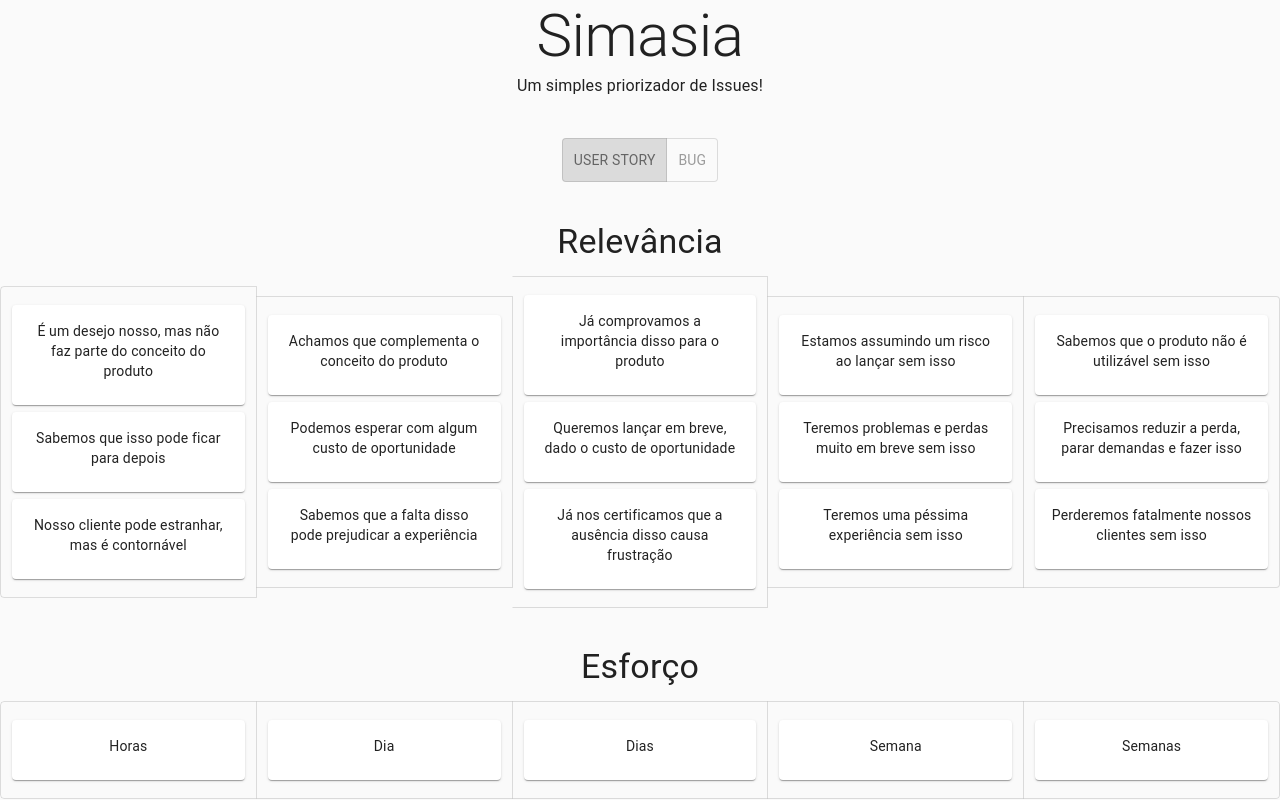
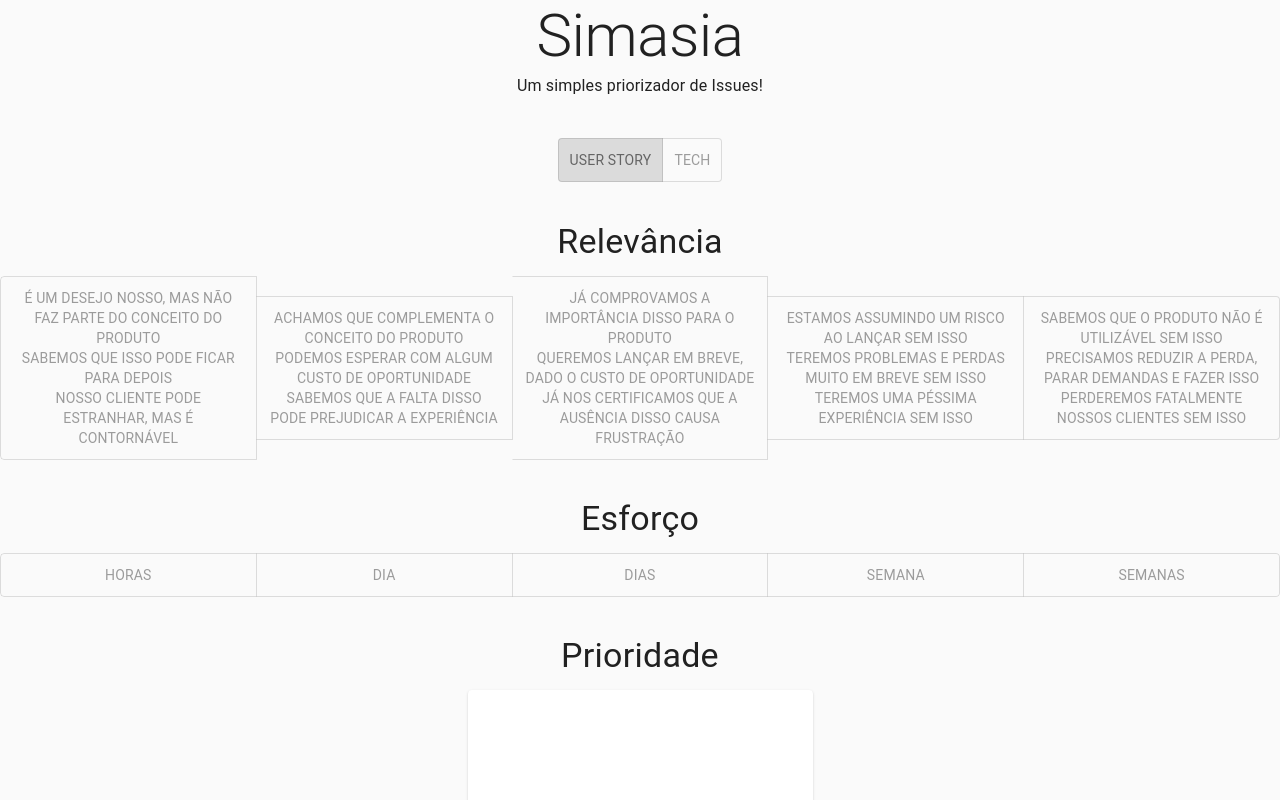
Before and after one commit to yvanfreitas/simasia-app, a React (Create React App) app: page / in a window 1280 px wide. Shown: the top 800 px of the page. Built offline with nearby package versions, Linux system fonts and the light colour scheme.

Commit message:
feat: turning variables dynamic

```diff
--- a/src/App.js
+++ b/src/App.js
@@ -50,35 +50,59 @@ function App() {
 		[prefersDarkMode],
 	);
 
-	const [value, setValue] = React.useState('0');
-
-	const handleValue = (event, newValue) => {
-		setValue(newValue);
-		calc(size,newValue);
-	};
-
-	const [size, setSize] = React.useState('0');
-
-	const handleSize = (event, newSize) => {
-		setSize(newSize);
-		calc(newSize,value);
-	};
-
 	const [kind, setKind] = React.useState(framework[0]);
-
 	const handleKind = (event, newKind) => {
-		setSize(0);
-		setValue(0);
+		setValue([]);
+		setPriority([]);
 		if(newKind){
 			setKind(newKind);
 		}
 	};
+
+	const [value, setValue] = React.useState([]);
+
+	const handleValue  = name => (event, newValue) =>  {
+		value[name] = newValue;
+		setValue(value);
+		showPriority(value);
+	};
+
 	const [priority, setPriority] = React.useState([]);
 
-	function calc(size,value){
-		let score = parseInt(size)+parseInt(value);
+	function calculateScore(value){
+		let score = 0;
+
+		for(let i=0; kind.variables.length>i; i++){
+			if(value[kind.variables[i].name]){
+				switch(kind.variables[i].calc){
+					case 'sum':
+						score = score + value[kind.variables[i].name];
+					break;
+					case 'sub':
+						score = score - value[kind.variables[i].name];
+					break;
+					case 'mul':
+						score = score * value[kind.variables[i].name];
+					break;
+					case 'div':
+						score = score / value[kind.variables[i].name];
+					break;
+					default:
+						score = score + value[kind.variables[i].name];
+				}
+			}else{
+				score = null;
+				break;
+			}
+		}
+
+		return score;
+	}
+
+	function showPriority(value){
+		let score = calculateScore(value);
 		var tempPriority = [];
-		if(parseInt(size)>0 &&  parseInt(value)>0){
+		if(score){
 			for(let i=0; kind.priority.length>i; i++){
 				if(kind.priority[i].minscore <= score && kind.priority[i].maxscore >= score){
 					tempPriority.title = kind.priority[i].name;
@@ -119,58 +143,35 @@ function App() {
             	))}
 			</ToggleButtonGroup>
 
-			<Typography variant="h4">Relevância</Typography>
-
+			{kind.variables.map(variable => (
+				<div>
+					<Typography variant="h4">{variable.title}</Typography>
 					<ToggleButtonGroup
 						className="options"
-				value={value}
+						value={value[variable.name]}
 						exclusive
-				onChange={handleValue}
+						onChange={handleValue(variable.name)}
 						aria-label="text Value"
 					>
 
-			{kind.value.map(value => (
+					{variable.values.map(value => (
 						<ToggleButton className="option" value={value.score} aria-label={value.name}>
 							{value.questions.map(question => (
-						<Card className="root">
-							<CardContent>
+								//<Card className="root" >
+								//	<CardContent>
 										<Typography variant="body2" component="p">
 											{question}
 										</Typography>
-							</CardContent>
-						</Card>
-					))}
-				</ToggleButton>
-			))}
-
-			</ToggleButtonGroup>
-
-			<Typography variant="h4">Esforço</Typography>
-
-			<ToggleButtonGroup
-					className="options"
-					value={size}
-					exclusive
-					onChange={handleSize}
-					aria-label="text Size"
-				>
-			{kind.size.map(size => (
-				<ToggleButton className="option" value={size.score} aria-label={size.name}>
-					{size.questions.map(question => (
-						<Card className="root">
-							<CardContent>
-								<Typography variant="body2" component="p">
-									{question}
-								</Typography>
-							</CardContent>
-						</Card>
+								//	</CardContent>
+								//</Card>
 							))}
 						</ToggleButton>
 					))}
 					</ToggleButtonGroup>
+				</div>
+			))}
 
 			<Typography variant="h4">Prioridade</Typography>
-
 			<Card className="result-card" style={priority.style}>
 				<CardActionArea>
 					<CardMedia
@@ -189,6 +190,9 @@ function App() {
 				</CardActionArea>
 			</Card>
 
+			<Typography variant="h4">Metodologia</Typography>
+			<div class="meth" dangerouslySetInnerHTML={{__html: kind.methodology}}></div>
+
 			</ThemeProvider>
 		</main>
 	);
--- a/src/frameworks/cx.json
+++ b/src/frameworks/cx.json
@@ -2,7 +2,12 @@
 	{
 		"name": "User Story",
 		"label": "kind/UserStory",
-		"value": [
+		"variables": [
+			{
+				"title":"Relevância",
+				"name":"relevancia",
+				"calc":"sum",
+				"values":[
 					{"name": "XS", "score": 1, "questions": [
 						"É um desejo nosso, mas não faz parte do conceito do produto",
 						"Sabemos que isso pode ficar para depois",
@@ -28,13 +33,20 @@
 						"Precisamos reduzir a perda, parar demandas e fazer isso",
 						"Perderemos fatalmente nossos clientes sem isso"
 					]}
-		],
-		"size": [
+				]
+			},
+			{
+				"title":"Esforço",
+				"name":"esforco",
+				"calc":"sum",
+				"values":[
 					{"name": "XS", "score": 5, "questions": ["Horas"]},
 					{"name": "S", "score": 4, "questions": ["Dia"]},
 					{"name": "M", "score": 3, "questions": ["Dias"]},
 					{"name": "L", "score": 2, "questions": ["Semana"]},
 					{"name": "XL", "score": 1, "questions": ["Semanas"]}
+				]
+			}
 		],
 		"priority": [
 			{"name": "Despriorizado", "description": "Provavelmente não vale a pena focarmos nossas energias nessa Issue.", "image": "/GPgJ.gif", "color": "#222222", "minscore": 2, "maxscore": 3},
@@ -42,43 +54,66 @@
 			{"name": "Prioridade Média", "description": "Essa é uma Issue média. Está exatamente balanceada entre esforço e valor.", "image": "/Lhab.gif", "color": "rgb(72, 44, 2)", "minscore": 6, "maxscore": 6},
 			{"name": "Prioridade Alta", "description": "Não é nossa maior prioridade, mas é algo importante. Independente do esforço, devemos ataca-la!", "image": "/running-cheetah.gif", "color": "rgb(74, 3, 3)", "minscore": 7, "maxscore": 8},
 			{"name": "Urgente", "description": "Essa é uma Issue importante e rápida de \"shipar\". Vamos focar nossas energias nela!", "image": "/RichPoliticalAustraliancurlew-size_restricted.gif", "color": "rgb(36, 0, 0)", "minscore": 9, "maxscore": 10}
-		]
-
+		],
+		"methodology":"Essa estrutura é uma adaptação do <strong>método RUT</strong> adicioando uma dimensão de esforço"
 	},
 	{
-		"name": "Bug",
-		"label": "kind/Bug",
-		"value": [
+		"name": "Tech",
+		"label": "kind/Tech",
+		"variables": [
+			{
+				"title":"Relevância",
+				"name":"relevancia",
+				"calc":"sum",
+				"values":[
 					{"name": "XS", "score": 1, "questions": [
-				"É um desejo nosso, mas não faz parte do conceito do produto"
+						"É um desejo nosso, mas não faz parte do conceito do produto",
+						"Sabemos que isso pode ficar para depois",
+						"Nosso cliente pode estranhar, mas é contornável"
 					]},
 					{"name": "S", "score": 2, "questions": [
-				"Achamos que complementa o conceito do produto"
+						"Achamos que complementa o conceito do produto",
+						"Podemos esperar com algum custo de oportunidade",
+						"Sabemos que a falta disso pode prejudicar a experiência"
 					]},
 					{"name": "M", "score": 3, "questions": [
-				"Já comprovamos a importância disso para o produto"
+						"Já comprovamos a importância disso para o produto",
+						"Queremos lançar em breve, dado o custo de oportunidade",
+						"Já nos certificamos que a ausência disso causa frustração"
 					]},
 					{"name": "L", "score": 4, "questions": [
-				"Estamos assumindo um risco ao lançar sem isso"
+						"Estamos assumindo um risco ao lançar sem isso",
+						"Teremos problemas e perdas muito em breve sem isso",
+						"Teremos uma péssima experiência sem isso"
 					]},
 					{"name": "XL", "score": 5, "questions": [
-				"Sabemos que o produto não é utilizável sem isso"
+						"Sabemos que o produto não é utilizável sem isso",
+						"Precisamos reduzir a perda, parar demandas e fazer isso",
+						"Perderemos fatalmente nossos clientes sem isso"
 					]}
-		],
-		"size": [
+				]
+			},
+			{
+				"title":"Esforço",
+				"name":"esforco",
+				"calc":"sum",
+				"values":[
 					{"name": "XS", "score": 5, "questions": ["Horas"]},
 					{"name": "S", "score": 4, "questions": ["Dia"]},
 					{"name": "M", "score": 3, "questions": ["Dias"]},
 					{"name": "L", "score": 2, "questions": ["Semana"]},
 					{"name": "XL", "score": 1, "questions": ["Semanas"]}
+				]
+			}
 		],
 		"priority": [
-			{"name": "Despriorizado", "description": "Provavelmente não vale a pena focarmos nossas energias nessa Issue.", "image": "/GPgJ.gif", "minscore": 2, "maxscore": 3, "color": "#222222"},
-			{"name": "Prioridade Baixa", "description": "Podemos olhar para essa Issue quando estivermos tranquilos.", "image": "/01-funny-gif-138-red-panda-walking.gif", "minscore": 4, "maxscore": 5, "color": "rgb(17, 48, 95)"},
-			{"name": "Prioridade Média", "description": "Essa é uma Issue média. Está exatamente balanceada entre esforço e valor.", "image": "/Lhab.gif", "minscore": 6, "maxscore": 6, "color": "rgb(72, 44, 2)"},
-			{"name": "Prioridade Alta", "description": "Não é nossa maior prioridade, mas é algo importante. Independente do esforço, devemos ataca-la!", "image": "/running-cheetah.gif", "minscore": 7, "maxscore": 8, "color": "rgb(74, 3, 3)"},
-			{"name": "Urgente", "description": "Essa é uma Issue importante e rápida de \"shipar\". Vamos focar nossas energias nela!", "image": "/RichPoliticalAustraliancurlew-size_restricted.gif", "minscore": 9, "maxscore": 10, "color": "rgb(36, 0, 0)"}
-		]
+			{"name": "Despriorizado", "description": "Provavelmente não vale a pena focarmos nossas energias nessa Issue.", "image": "/GPgJ.gif", "color": "#222222", "minscore": 2, "maxscore": 3},
+			{"name": "Prioridade Baixa", "description": "Podemos olhar para essa Issue quando estivermos tranquilos.", "image": "/01-funny-gif-138-red-panda-walking.gif", "color": "rgb(17, 48, 95)", "minscore": 4, "maxscore": 5},
+			{"name": "Prioridade Média", "description": "Essa é uma Issue média. Está exatamente balanceada entre esforço e valor.", "image": "/Lhab.gif", "color": "rgb(72, 44, 2)", "minscore": 6, "maxscore": 6},
+			{"name": "Prioridade Alta", "description": "Não é nossa maior prioridade, mas é algo importante. Independente do esforço, devemos ataca-la!", "image": "/running-cheetah.gif", "color": "rgb(74, 3, 3)", "minscore": 7, "maxscore": 8},
+			{"name": "Urgente", "description": "Essa é uma Issue importante e rápida de \"shipar\". Vamos focar nossas energias nela!", "image": "/RichPoliticalAustraliancurlew-size_restricted.gif", "color": "rgb(36, 0, 0)", "minscore": 9, "maxscore": 10}
+		],
+		"methodology":"a"
 
 	}
 ]
```
Lines whose indentation alone changed are shown as unchanged.
